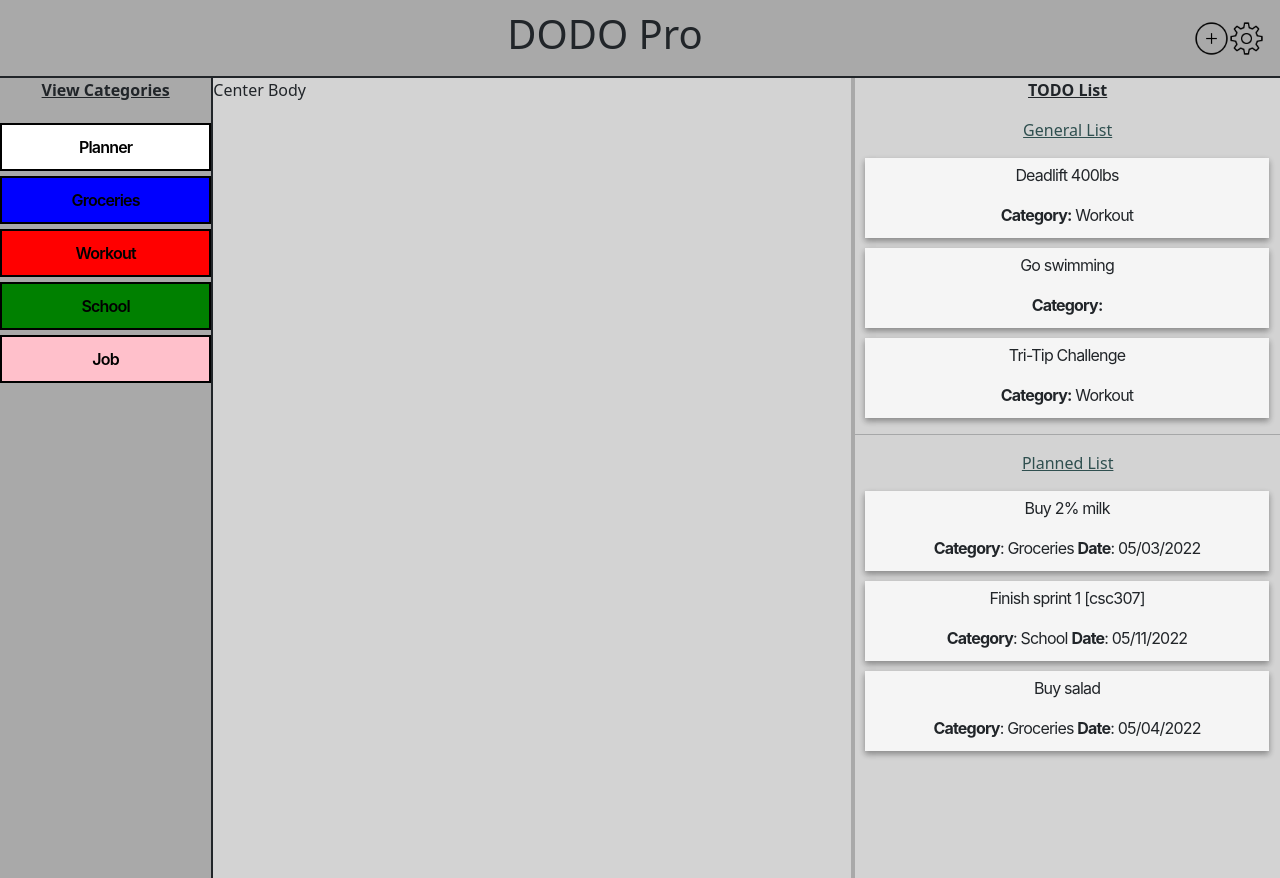
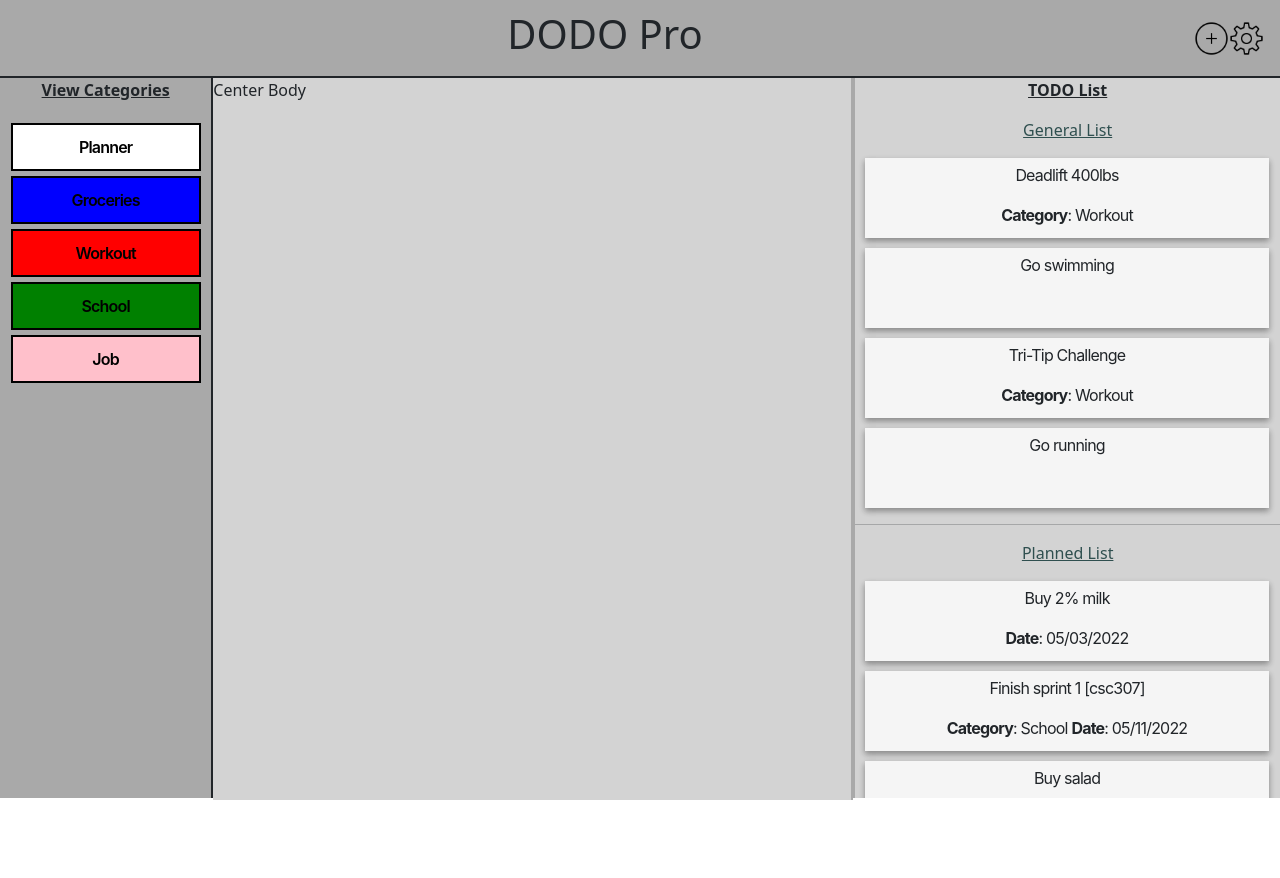
Before and after one commit to carsonpepe/TODO_App, a React (Create React App) app in the folder todo-app-frontend/: page / in a window 1280 px wide. After the commit the page ends 800 px from the top, so only its background shows below. Built offline with nearby package versions, Linux system fonts and the light colour scheme.

Commit message:
sidebar UI

```diff
--- a/todo-app-frontend/src/Leftbar/Leftbar.css
+++ b/todo-app-frontend/src/Leftbar/Leftbar.css
@@ -1,6 +1,9 @@
 .leftbar{
-    height: 100vh;
-    width: 100%;
+    height: 90vh;
+    width: auto;
+    overflow-y: scroll;
+    top:auto;
+    bottom: 0;
     border-right: 2px solid;
     background-color: darkgray;
     overflow:auto;
@@ -12,18 +15,6 @@
     text-decoration: underline;
 }
 
-.leftbar-button{
-    width: 100%;
-    height: 30px;
-}
-
-.leftbar-button:hover{
-    box-shadow: 0 4px 8px 0 royalblue;
-}
-
-/* .leftbar-button:visited {
-    background-color: black;
-} */
 
 
 
@@ -53,8 +44,9 @@
     user-select: none;
     -webkit-user-select: none;
     touch-action: manipulation;
-    width: 100%;
+    width: 90%;
     margin-top: 5px;
+    margin-left: 5%;
 }
 
 .button-59:focus {
@@ -72,3 +64,16 @@
     color: #06f;
     fill: #06f;
 }
+::-webkit-scrollbar {
+    width: 20px;
+  }
+::-webkit-scrollbar-track {
+    background-color: transparent;
+}
+
+::-webkit-scrollbar-thumb {
+    background-color: darkslategray;
+    border-radius: 20px;
+    border: 6px solid transparent;
+    background-clip: content-box;
+}
--- /dev/null
+++ b/todo-app-frontend/src/MyApp.css
@@ -0,0 +1,6 @@
+.myapp{
+    overflow: hidden;
+    height: 100%;
+    /* width: 100vw; */
+
+}
--- a/todo-app-frontend/src/MyApp.js
+++ b/todo-app-frontend/src/MyApp.js
@@ -3,6 +3,7 @@ import CenterBody from './Center-body/CenterBody';
 import Header from './Header/Header'
 import Leftbar from './Leftbar/Leftbar';
 import Rightbar from './Rightbar/Rightbar';
+import './MyApp.css'
 
 const cats = [
     {
@@ -26,7 +27,7 @@ const cats = [
 const todos = [
     {
         description: "Buy 2% milk",
-        category: "Groceries",
+        category: null,
         date: "05/03/2022",
         complete: false
     },
@@ -60,6 +61,18 @@ const todos = [
         date: null,
         complete: false
     },
+    {
+        description: "Go running",
+        category: null,
+        date: null,
+        complete: true
+    },
+    {
+        description: "Surf at Pismo",
+        category: "Workout",
+        date: "05/07/2022",
+        complete: false
+    },
 ];
 
 
@@ -67,7 +80,7 @@ const todos = [
 function MyApp(){
 
     return (
-        <div>
+        <div class="myapp">
             <Header/>
             <div class="row g-0">
                 <div class="col-md-2">
--- a/todo-app-frontend/src/Rightbar/Rightbar.css
+++ b/todo-app-frontend/src/Rightbar/Rightbar.css
@@ -1,9 +1,12 @@
 .rightbar{
-    height: 100vh;
-    width: 100%;
+    height: 90vh;
+    width: auto;
+    overflow-y: scroll;
+    top:auto;
+    bottom: 0;
     border-left: 2px solid darkgray;
     background-color: lightgray;
-    overflow: auto;
+
 
 }
 
@@ -36,3 +39,17 @@
 .todo_item:hover{
     box-shadow: #06f 0px 3px 6px, rgba(0, 0, 0, 0.23) 0px 3px 6px;
 }
+
+::-webkit-scrollbar {
+    width: 20px;
+  }
+::-webkit-scrollbar-track {
+    background-color: transparent;
+}
+
+::-webkit-scrollbar-thumb {
+    background-color: darkslategray;
+    border-radius: 20px;
+    border: 6px solid transparent;
+    background-clip: content-box;
+}
--- a/todo-app-frontend/src/Rightbar/Rightbar.js
+++ b/todo-app-frontend/src/Rightbar/Rightbar.js
@@ -28,7 +28,17 @@ function Rightbar(props){
 
 
 function RightbarPlanned(props){
+
+
     const planned = props.todoList.map((row, index) => {
+
+
+        let data = <p><b>Date</b>: {row.date}</p>;
+        if(row.category != null){
+            data = <p><b>Category</b>: {row.category} <b>Date</b>: {row.date}</p>;
+        }
+
+
         if(row.date){
             return (
                 <div class="todo_item">
@@ -37,7 +47,7 @@ function RightbarPlanned(props){
                     </div>
                     <div class="rows 0-g">
                         <div class="col-md-12">
-                            <p><b>Category</b>: {row.category} <b>Date</b>: {row.date}</p>
+                            {data}
                         </div>
 
                     </div>
@@ -58,6 +68,13 @@ function RightbarPlanned(props){
 
 function RightbarUnplanned(props){
     const planned = props.todoList.map((row, index) => {
+
+        let data = <div></div>;
+        if(row.category != null){
+            data = <p><b>Category</b>: {row.category}</p>;
+        }
+
+
         if(!row.date){
             return (
                 <div class="todo_item">
@@ -66,7 +83,7 @@ function RightbarUnplanned(props){
                     </div>
                     <div class="rows 0-g">
                         <div class="col-md-12">
-                            <p><b>Category:</b> {row.category}</p>
+                            {data}
                         </div>
                     </div>
                 </div>
--- a/todo-app-frontend/src/index.css
+++ b/todo-app-frontend/src/index.css
@@ -1,5 +1,10 @@
 body {
-  /* overflow: hidden; */
+  /* height: 100%;
+  min-height: 100%;
+  box-sizing: border-box;
+  overflow-x: hidden;
+  overflow-y: hidden; */
+
   margin: 0;
   font-family: -apple-system, BlinkMacSystemFont, 'Segoe UI', 'Roboto', 'Oxygen',
     'Ubuntu', 'Cantarell', 'Fira Sans', 'Droid Sans', 'Helvetica Neue',
@@ -13,3 +18,10 @@ code {
   font-family: source-code-pro, Menlo, Monaco, Consolas, 'Courier New',
     monospace;
 }
+.box {
+  position:absolute;
+  top:0px;
+  right:0px;
+  bottom:0px;
+  left:0px;
+}
--- a/todo-app-frontend/src/index.js
+++ b/todo-app-frontend/src/index.js
@@ -4,4 +4,4 @@ import MyApp from './MyApp'
 import './index.css'
 import '../node_modules/bootstrap/dist/css/bootstrap.min.css'
 
-ReactDOM.render(<MyApp />, document.getElementById('root'));
+ReactDOM.render(<div class="box"><MyApp /></div>, document.getElementById('root'));
```
